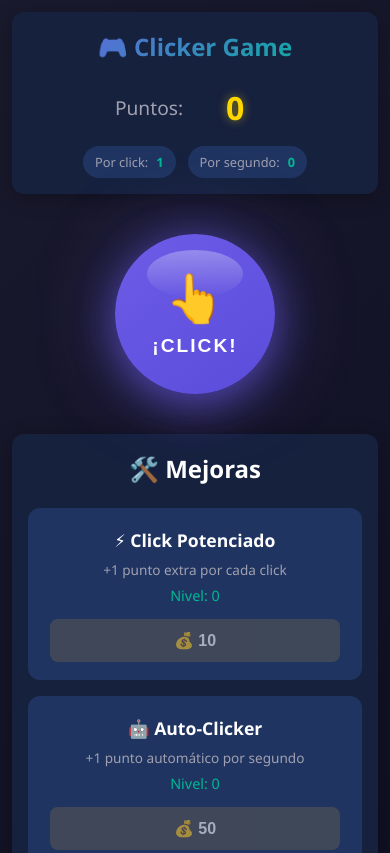
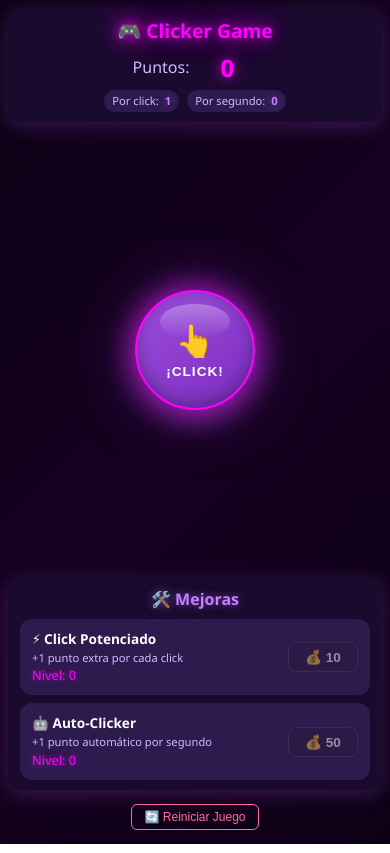
Before and after one commit to thiago-so15/clicker-game, a website: page index.html in a window 390 px wide. Shown: the top 853 px of the page. Drawn offline with Linux system fonts and the light colour scheme.

Commit message:
estilo del juego

```diff
--- a/styles.css
+++ b/styles.css
@@ -2,22 +2,23 @@
    CLICKER GAME - Estilos CSS
    ============================================ */
 
-/* Variables CSS para fácil personalización */
+/* Variables CSS para fácil personalización - Tema Violeta Neón */
 :root {
-    --primary-color: #6c5ce7;
-    --primary-hover: #5b4cdb;
-    --primary-active: #4a3fc9;
-    --secondary-color: #00b894;
-    --secondary-hover: #00a385;
-    --danger-color: #d63031;
-    --danger-hover: #c0292a;
-    --background-color: #1a1a2e;
-    --surface-color: #16213e;
-    --surface-light: #1f3460;
+    --primary-color: #9d4edd;
+    --primary-hover: #b56cff;
+    --primary-active: #7b2cbf;
+    --secondary-color: #c77dff;
+    --secondary-hover: #e0a3ff;
+    --danger-color: #ff6b9d;
+    --danger-hover: #ff8fb3;
+    --background-color: #0d0015;
+    --surface-color: #1a0a2e;
+    --surface-light: #2d1b4e;
     --text-primary: #ffffff;
-    --text-secondary: #a0a0b0;
-    --gold-color: #ffd700;
-    --shadow-color: rgba(0, 0, 0, 0.3);
+    --text-secondary: #d4b8ff;
+    --neon-accent: #ff00ff;
+    --neon-glow: rgba(255, 0, 255, 0.6);
+    --shadow-color: rgba(157, 78, 221, 0.3);
     --border-radius: 12px;
     --transition-speed: 0.2s;
 }
@@ -31,21 +32,22 @@
 
 body {
     font-family: 'Segoe UI', Tahoma, Geneva, Verdana, sans-serif;
-    background: linear-gradient(135deg, var(--background-color) 0%, #0f0f23 100%);
-    min-height: 100vh;
+    background: linear-gradient(135deg, var(--background-color) 0%, #150020 50%, #0d0015 100%);
+    height: 100vh;
+    overflow: hidden;
     color: var(--text-primary);
-    line-height: 1.6;
+    line-height: 1.4;
 }
 
 /* Contenedor principal del juego */
 .game-container {
-    max-width: 600px;
+    max-width: 500px;
     margin: 0 auto;
-    padding: 20px;
-    min-height: 100vh;
+    padding: 12px;
+    height: 100vh;
     display: flex;
     flex-direction: column;
-    gap: 24px;
+    gap: 12px;
 }
 
 /* ============================================
@@ -54,56 +56,54 @@ body {
 .game-header {
     text-align: center;
     background: var(--surface-color);
-    padding: 24px;
+    padding: 12px 16px;
     border-radius: var(--border-radius);
     box-shadow: 0 4px 20px var(--shadow-color);
 }
 
 .game-header h1 {
-    font-size: 2rem;
-    margin-bottom: 16px;
-    background: linear-gradient(135deg, var(--primary-color), var(--secondary-color));
-    -webkit-background-clip: text;
-    -webkit-text-fill-color: transparent;
-    background-clip: text;
+    font-size: 1.4rem;
+    margin-bottom: 8px;
+    color: var(--neon-accent);
+    text-shadow: 0 0 10px var(--neon-glow), 0 0 20px var(--neon-glow), 0 0 30px var(--neon-glow);
 }
 
 .score-display {
     display: flex;
     justify-content: center;
     align-items: center;
-    gap: 12px;
-    margin-bottom: 12px;
+    gap: 8px;
+    margin-bottom: 6px;
 }
 
 .score-label {
-    font-size: 1.2rem;
+    font-size: 1rem;
     color: var(--text-secondary);
 }
 
 .score-value {
-    font-size: 2.5rem;
+    font-size: 1.8rem;
     font-weight: bold;
-    color: var(--gold-color);
-    text-shadow: 0 0 10px rgba(255, 215, 0, 0.5);
-    min-width: 120px;
+    color: var(--neon-accent);
+    text-shadow: 0 0 10px var(--neon-glow), 0 0 20px var(--neon-glow);
+    min-width: 80px;
 }
 
 .stats {
     display: flex;
     justify-content: center;
-    gap: 24px;
+    gap: 16px;
     flex-wrap: wrap;
 }
 
 .stat-item {
     display: flex;
     align-items: center;
-    gap: 8px;
+    gap: 6px;
     background: var(--surface-light);
-    padding: 8px 16px;
+    padding: 4px 12px;
     border-radius: 20px;
-    font-size: 0.9rem;
+    font-size: 0.8rem;
 }
 
 .stat-label {
@@ -113,6 +113,7 @@ body {
 .stat-value {
     color: var(--secondary-color);
     font-weight: bold;
+    text-shadow: 0 0 8px rgba(199, 125, 255, 0.5);
 }
 
 /* ============================================
@@ -122,27 +123,30 @@ body {
     display: flex;
     flex-direction: column;
     align-items: center;
-    padding: 40px 20px;
+    padding: 16px 12px;
     position: relative;
+    flex: 1;
+    justify-content: center;
 }
 
 .main-click-button {
-    width: 200px;
-    height: 200px;
+    width: 140px;
+    height: 140px;
     border-radius: 50%;
-    border: none;
-    background: linear-gradient(145deg, var(--primary-color), var(--primary-hover));
+    border: 2px solid var(--neon-accent);
+    background: linear-gradient(145deg, var(--primary-color), var(--primary-active));
     box-shadow:
-        0 10px 30px rgba(108, 92, 231, 0.4),
-        0 0 60px rgba(108, 92, 231, 0.2),
-        inset 0 -5px 20px rgba(0, 0, 0, 0.2);
+        0 0 20px var(--neon-glow),
+        0 0 40px rgba(157, 78, 221, 0.4),
+        0 8px 24px rgba(157, 78, 221, 0.3),
+        inset 0 -4px 16px rgba(0, 0, 0, 0.3);
     cursor: pointer;
     transition: all var(--transition-speed) ease;
     display: flex;
     flex-direction: column;
     align-items: center;
     justify-content: center;
-    gap: 8px;
+    gap: 4px;
     position: relative;
     overflow: hidden;
 }
@@ -161,21 +165,23 @@ body {
 .main-click-button:hover {
     transform: scale(1.05);
     box-shadow:
-        0 15px 40px rgba(108, 92, 231, 0.5),
-        0 0 80px rgba(108, 92, 231, 0.3),
-        inset 0 -5px 20px rgba(0, 0, 0, 0.2);
+        0 0 30px var(--neon-glow),
+        0 0 60px rgba(157, 78, 221, 0.5),
+        0 10px 32px rgba(157, 78, 221, 0.4),
+        inset 0 -4px 16px rgba(0, 0, 0, 0.2);
 }
 
 .main-click-button:active {
     transform: scale(0.95);
     box-shadow:
-        0 5px 20px rgba(108, 92, 231, 0.4),
-        0 0 40px rgba(108, 92, 231, 0.2),
-        inset 0 5px 20px rgba(0, 0, 0, 0.3);
+        0 0 15px var(--neon-glow),
+        0 0 30px rgba(157, 78, 221, 0.3),
+        0 4px 16px rgba(157, 78, 221, 0.3),
+        inset 0 4px 16px rgba(0, 0, 0, 0.4);
 }
 
 .click-icon {
-    font-size: 4rem;
+    font-size: 2.5rem;
     transition: transform var(--transition-speed) ease;
 }
 
@@ -184,27 +190,27 @@ body {
 }
 
 .click-text {
-    font-size: 1.5rem;
+    font-size: 1rem;
     font-weight: bold;
     color: var(--text-primary);
     text-transform: uppercase;
-    letter-spacing: 2px;
+    letter-spacing: 1px;
 }
 
 /* Feedback visual al hacer click */
 .click-feedback {
     position: absolute;
     pointer-events: none;
-    font-size: 1.5rem;
+    font-size: 1.2rem;
     font-weight: bold;
-    color: var(--gold-color);
-    text-shadow: 0 0 10px rgba(255, 215, 0, 0.8);
+    color: var(--neon-accent);
+    text-shadow: 0 0 10px var(--neon-glow), 0 0 20px var(--neon-glow);
     opacity: 0;
     animation: none;
 }
 
 .click-feedback.show {
-    animation: floatUp 0.8s ease-out forwards;
+    animation: floatUp 0.6s ease-out forwards;
 }
 
 @keyframes floatUp {
@@ -214,7 +220,7 @@ body {
     }
     100% {
         opacity: 0;
-        transform: translateY(-60px) scale(1.5);
+        transform: translateY(-40px) scale(1.3);
     }
 }
 
@@ -223,22 +229,23 @@ body {
    ============================================ */
 .upgrades-panel {
     background: var(--surface-color);
-    padding: 24px;
+    padding: 12px 16px;
     border-radius: var(--border-radius);
     box-shadow: 0 4px 20px var(--shadow-color);
 }
 
 .upgrades-panel h2 {
     text-align: center;
-    margin-bottom: 20px;
-    font-size: 1.5rem;
-    color: var(--text-primary);
+    margin-bottom: 10px;
+    font-size: 1.1rem;
+    color: var(--secondary-color);
+    text-shadow: 0 0 8px rgba(199, 125, 255, 0.5);
 }
 
 .upgrades-list {
     display: flex;
     flex-direction: column;
-    gap: 16px;
+    gap: 8px;
 }
 
 .upgrade-card {
@@ -246,14 +253,15 @@ body {
     justify-content: space-between;
     align-items: center;
     background: var(--surface-light);
-    padding: 16px 20px;
+    padding: 10px 14px;
     border-radius: var(--border-radius);
     border: 2px solid transparent;
     transition: all var(--transition-speed) ease;
 }
 
 .upgrade-card:hover {
-    border-color: var(--primary-color);
+    border-color: var(--secondary-color);
+    box-shadow: 0 0 15px rgba(199, 125, 255, 0.3);
     transform: translateX(5px);
 }
 
@@ -262,35 +270,38 @@ body {
 }
 
 .upgrade-info h3 {
-    font-size: 1.1rem;
-    margin-bottom: 4px;
+    font-size: 0.95rem;
+    margin-bottom: 2px;
     color: var(--text-primary);
 }
 
 .upgrade-description {
-    font-size: 0.85rem;
+    font-size: 0.75rem;
     color: var(--text-secondary);
-    margin-bottom: 4px;
+    margin-bottom: 2px;
 }
 
 .upgrade-owned {
-    font-size: 0.9rem;
-    color: var(--secondary-color);
+    font-size: 0.8rem;
+    color: var(--neon-accent);
+    text-shadow: 0 0 6px var(--neon-glow);
 }
 
 .upgrade-button {
-    background: linear-gradient(145deg, var(--secondary-color), var(--secondary-hover));
-    border: none;
-    padding: 12px 20px;
+    background: linear-gradient(145deg, var(--primary-color), var(--primary-active));
+    border: 1px solid var(--secondary-color);
+    padding: 8px 14px;
     border-radius: 8px;
     cursor: pointer;
     transition: all var(--transition-speed) ease;
-    min-width: 100px;
+    min-width: 80px;
+    box-shadow: 0 0 10px rgba(199, 125, 255, 0.3);
 }
 
 .upgrade-button:hover:not(:disabled) {
     transform: scale(1.05);
-    box-shadow: 0 4px 15px rgba(0, 184, 148, 0.4);
+    box-shadow: 0 0 20px rgba(199, 125, 255, 0.5);
+    border-color: var(--neon-accent);
 }
 
 .upgrade-button:active:not(:disabled) {
@@ -298,15 +309,17 @@ body {
 }
 
 .upgrade-button:disabled {
-    background: #555;
+    background: #2a1a3d;
+    border-color: #4a3a5d;
     cursor: not-allowed;
-    opacity: 0.6;
+    opacity: 0.5;
+    box-shadow: none;
 }
 
 .upgrade-price {
     font-weight: bold;
     color: var(--text-primary);
-    font-size: 1rem;
+    font-size: 0.85rem;
 }
 
 /* ============================================
@@ -314,17 +327,16 @@ body {
    ============================================ */
 .game-footer {
     text-align: center;
-    margin-top: auto;
-    padding: 20px 0;
+    padding: 8px 0;
 }
 
 .reset-button {
     background: transparent;
-    border: 2px solid var(--danger-color);
+    border: 1px solid var(--danger-color);
     color: var(--danger-color);
-    padding: 12px 24px;
-    border-radius: 8px;
-    font-size: 1rem;
+    padding: 6px 16px;
+    border-radius: 6px;
+    font-size: 0.85rem;
     cursor: pointer;
     transition: all var(--transition-speed) ease;
 }
@@ -347,13 +359,17 @@ body {
 @keyframes pulse {
     0%, 100% {
         box-shadow:
-            0 10px 30px rgba(108, 92, 231, 0.4),
-            0 0 60px rgba(108, 92, 231, 0.2);
+            0 0 20px var(--neon-glow),
+            0 0 40px rgba(157, 78, 221, 0.4),
+            0 8px 24px rgba(157, 78, 221, 0.3),
+            inset 0 -4px 16px rgba(0, 0, 0, 0.3);
     }
     50% {
         box-shadow:
-            0 10px 40px rgba(108, 92, 231, 0.6),
-            0 0 80px rgba(108, 92, 231, 0.4);
+            0 0 30px var(--neon-glow),
+            0 0 60px rgba(157, 78, 221, 0.5),
+            0 8px 32px rgba(157, 78, 221, 0.4),
+            inset 0 -4px 16px rgba(0, 0, 0, 0.3);
     }
 }
 
@@ -361,13 +377,15 @@ body {
     animation: pulse 2s infinite ease-in-out;
 }
 
-/* Efecto de brillo en mejoras nuevas */
+/* Efecto de brillo en mejoras disponibles */
 @keyframes glow {
     0%, 100% {
-        box-shadow: 0 0 5px var(--secondary-color);
+        box-shadow: 0 0 5px rgba(255, 0, 255, 0.3);
+        border-color: transparent;
     }
     50% {
-        box-shadow: 0 0 20px var(--secondary-color);
+        box-shadow: 0 0 20px rgba(255, 0, 255, 0.5);
+        border-color: var(--neon-accent);
     }
 }
 
@@ -380,73 +398,96 @@ body {
    ============================================ */
 @media (max-width: 480px) {
     .game-container {
-        padding: 12px;
-        gap: 16px;
+        padding: 8px;
+        gap: 8px;
     }
 
     .game-header {
-        padding: 16px;
+        padding: 10px 12px;
     }
 
     .game-header h1 {
-        font-size: 1.5rem;
+        font-size: 1.2rem;
+        margin-bottom: 6px;
     }
 
     .score-value {
-        font-size: 2rem;
-        min-width: 80px;
+        font-size: 1.5rem;
+        min-width: 60px;
     }
 
     .stats {
-        gap: 12px;
+        gap: 8px;
     }
 
     .stat-item {
-        padding: 6px 12px;
-        font-size: 0.8rem;
+        padding: 3px 8px;
+        font-size: 0.7rem;
     }
 
     .main-click-button {
-        width: 160px;
-        height: 160px;
+        width: 120px;
+        height: 120px;
     }
 
     .click-icon {
-        font-size: 3rem;
+        font-size: 2rem;
     }
 
     .click-text {
-        font-size: 1.2rem;
+        font-size: 0.85rem;
     }
 
     .click-area {
-        padding: 24px 16px;
+        padding: 10px 8px;
     }
 
     .upgrades-panel {
-        padding: 16px;
+        padding: 10px 12px;
+    }
+
+    .upgrades-panel h2 {
+        font-size: 1rem;
+        margin-bottom: 8px;
     }
 
     .upgrade-card {
-        flex-direction: column;
-        gap: 12px;
-        text-align: center;
+        padding: 8px 10px;
+        gap: 8px;
+    }
+
+    .upgrade-info h3 {
+        font-size: 0.85rem;
+    }
+
+    .upgrade-description {
+        font-size: 0.7rem;
     }
 
     .upgrade-button {
-        width: 100%;
+        padding: 6px 10px;
+        min-width: 70px;
+    }
+
+    .game-footer {
+        padding: 6px 0;
+    }
+
+    .reset-button {
+        padding: 5px 12px;
+        font-size: 0.75rem;
     }
 }
 
 /* Tablets */
 @media (min-width: 481px) and (max-width: 768px) {
     .game-container {
-        padding: 16px;
+        padding: 10px;
     }
 
     .main-click-button {
-        width: 180px;
-        height: 180px;
+        width: 130px;
+        height: 130px;
     }
 }
 
@@ -454,14 +495,146 @@ body {
 @media (hover: none) {
     .main-click-button:hover {
         transform: none;
+        box-shadow:
+            0 0 20px var(--neon-glow),
+            0 0 40px rgba(157, 78, 221, 0.4),
+            0 8px 24px rgba(157, 78, 221, 0.3),
+            inset 0 -4px 16px rgba(0, 0, 0, 0.3);
     }
 
     .upgrade-card:hover {
         border-color: transparent;
+        box-shadow: none;
         transform: none;
     }
 
     .upgrade-button:hover:not(:disabled) {
         transform: none;
+        box-shadow: 0 0 10px rgba(199, 125, 255, 0.3);
     }
 }
+
+/* ============================================
+   MODAL DE CONFIRMACIÓN - Estilo Neón Violeta
+   ============================================ */
+.modal-overlay {
+    position: fixed;
+    top: 0;
+    left: 0;
+    width: 100%;
+    height: 100%;
+    background: rgba(13, 0, 21, 0.9);
+    backdrop-filter: blur(5px);
+    display: flex;
+    justify-content: center;
+    align-items: center;
+    z-index: 1000;
+    opacity: 1;
+    transition: opacity 0.3s ease;
+}
+
+.modal-overlay.hidden {
+    opacity: 0;
+    pointer-events: none;
+}
+
+.modal-content {
+    background: linear-gradient(145deg, var(--surface-color), #120822);
+    border: 2px solid var(--neon-accent);
+    border-radius: 16px;
+    padding: 24px 32px;
+    text-align: center;
+    box-shadow:
+        0 0 30px var(--neon-glow),
+        0 0 60px rgba(157, 78, 221, 0.4),
+        inset 0 0 30px rgba(157, 78, 221, 0.1);
+    transform: scale(1);
+    transition: transform 0.3s ease;
+    max-width: 90%;
+    width: 320px;
+}
+
+.modal-overlay.hidden .modal-content {
+    transform: scale(0.8);
+}
+
+.modal-title {
+    font-size: 1.3rem;
+    color: var(--neon-accent);
+    text-shadow: 0 0 10px var(--neon-glow), 0 0 20px var(--neon-glow);
+    margin-bottom: 12px;
+}
+
+.modal-message {
+    font-size: 0.95rem;
+    color: var(--text-secondary);
+    margin-bottom: 24px;
+    line-height: 1.5;
+}
+
+.modal-buttons {
+    display: flex;
+    gap: 12px;
+    justify-content: center;
+}
+
+.modal-btn {
+    padding: 10px 24px;
+    border-radius: 8px;
+    font-size: 0.9rem;
+    font-weight: bold;
+    cursor: pointer;
+    transition: all var(--transition-speed) ease;
+    min-width: 100px;
+}
+
+.modal-btn-cancel {
+    background: transparent;
+    border: 2px solid var(--secondary-color);
+    color: var(--secondary-color);
+}
+
+.modal-btn-cancel:hover {
+    background: var(--secondary-color);
+    color: var(--background-color);
+    box-shadow: 0 0 20px rgba(199, 125, 255, 0.5);
+}
+
+.modal-btn-confirm {
+    background: linear-gradient(145deg, var(--danger-color), #cc5580);
+    border: 2px solid var(--danger-color);
+    color: var(--text-primary);
+    text-shadow: 0 0 5px rgba(255, 107, 157, 0.5);
+}
+
+.modal-btn-confirm:hover {
+    box-shadow: 0 0 20px rgba(255, 107, 157, 0.6);
+    transform: scale(1.05);
+}
+
+.modal-btn:active {
+    transform: scale(0.95);
+}
+
+/* Modal responsive */
+@media (max-width: 480px) {
+    .modal-content {
+        padding: 20px 24px;
+        width: 280px;
+    }
+
+    .modal-title {
+        font-size: 1.1rem;
+    }
+
+    .modal-message {
+        font-size: 0.85rem;
+        margin-bottom: 20px;
+    }
+
+    .modal-btn {
+        padding: 8px 18px;
+        font-size: 0.85rem;
+        min-width: 80px;
+    }
+}
```
